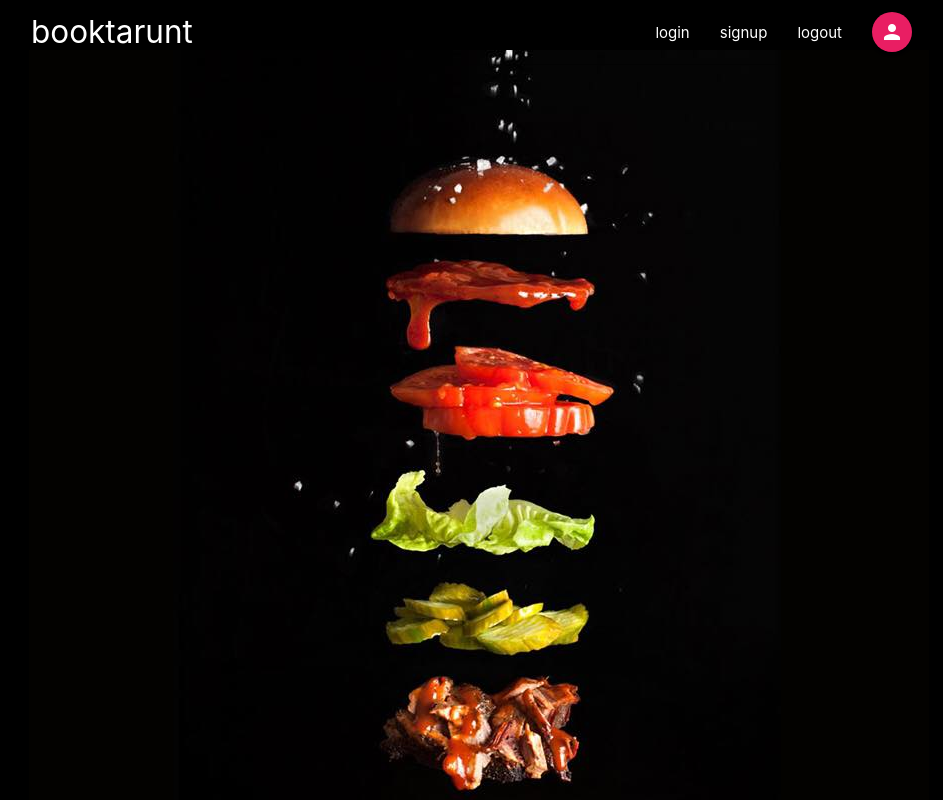
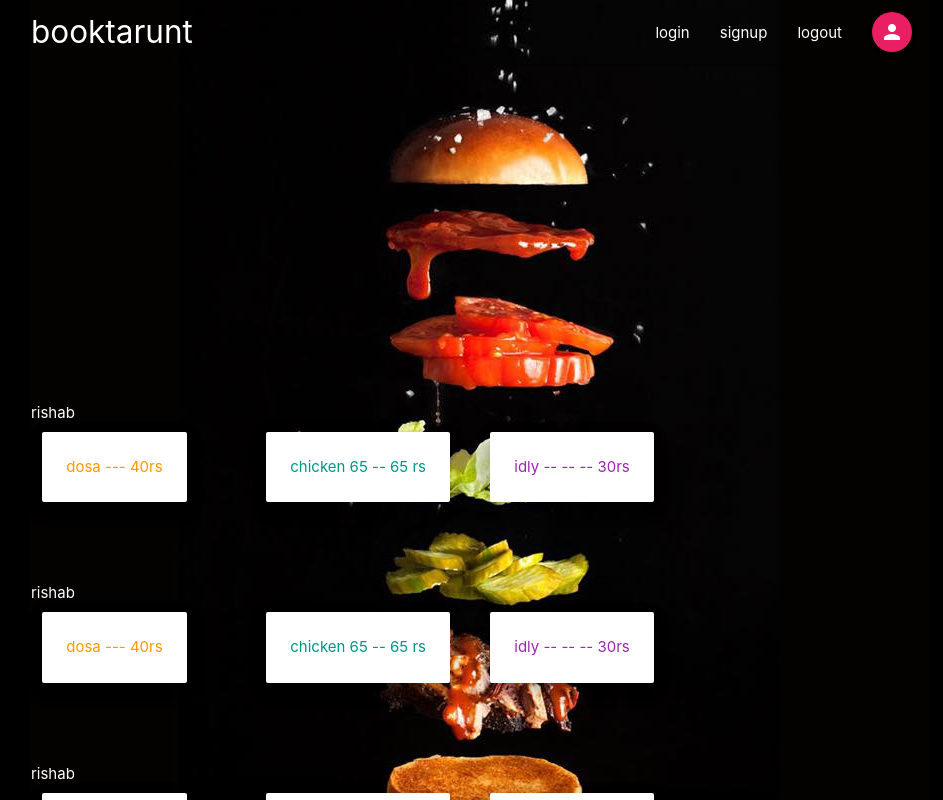
Before and after one commit to HarishAshwinRaj/web-booktarunt-rf, a React (Create React App) app in the folder read/: page / in a window 1280 px wide. Shown: the top 800 px of the page, without its empty margins (161-1104 px from the left). Built offline with nearby package versions, Linux system fonts and the light colour scheme.

Commit message:
content --add -- content -- of try1

```diff
--- a/read/src/App.js
+++ b/read/src/App.js
@@ -1,13 +1,14 @@
 import React from 'react';
 import Navbar from "./components/navbar";
 import {BrowserRouter} from "react-router-dom";
+import Listrestar from './components/restacomponents/Lrestar';
 
 function App() {
   return (
     <BrowserRouter>
 <header>
   <Navbar/>
-
+  <Listrestar/>
 </header>
 
 </BrowserRouter>
--- /dev/null
+++ b/read/src/components/restacomponents/ListFood.js
@@ -0,0 +1,32 @@
+import React from 'react';
+
+const ListFood = () => {
+    return (
+        <div >
+            <div className ="brand-logo white-text">rishab</div>
+    <div className="row ">
+        <div className ="col  s12 m4 l3 ">
+            <div className=" waves-effect waves-orange  white card z-depth-3  ">
+
+            <div className ="card-content orange-text">dosa  ---  40rs</div>
+
+            </div></div>
+
+            <div className ="col  s12 m4 l3 teal-text ">
+                <div className="card z-depth-3 waves-effect waves-teal white">
+            <div className ="card-content">chicken 65 -- 65 rs</div>
+            </div></div>
+
+            <div className ="col  s12 m4 l3 purple-text">
+                <div className="card z-depth-3 waves-effect waves-purple white">
+
+            <div className ="card-content">idly --  -- -- 30rs</div>
+
+            </div></div>
+
+      </div>
+      </div>
+     );
+}
+
+export default ListFood;
--- /dev/null
+++ b/read/src/components/restacomponents/Lrestar.js
@@ -0,0 +1,26 @@
+import React, { Component } from 'react';
+import ListFood from './ListFood';
+
+class ListRestar extends Component {
+
+    render() {
+        return (
+          <div className ="container">
+            <br/><br/><br/><br/><br/>
+            <br/><br/><br/><br/><br/>
+            <br/><br/><br/><br/><br/>
+            <ListFood/>
+            <br/><br/>
+            <ListFood/>
+            <br/><br/>
+            <ListFood/>
+            <br/><br/>
+            <ListFood/>
+            <br/><br/>
+            <ListFood/>
+            </div>
+         );
+    }
+}
+
+export default ListRestar;
--- a/read/src/index.css
+++ b/read/src/index.css
@@ -11,8 +11,8 @@ background-color: black;
 header{
   background: url("imgs/bg2.jpg");
 
-  background-position: center;
-  background-repeat: no-repeat;
+  background-position: top center;
+  background-repeat: repeat-y;
   min-height : 1000px;
 }
 
```
